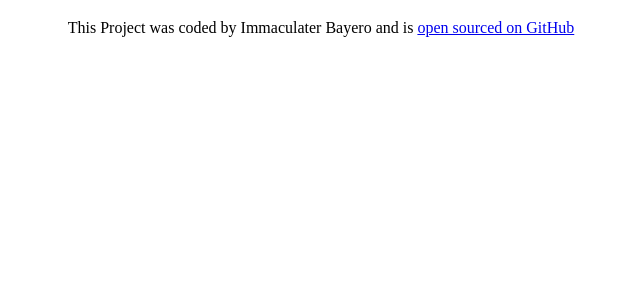
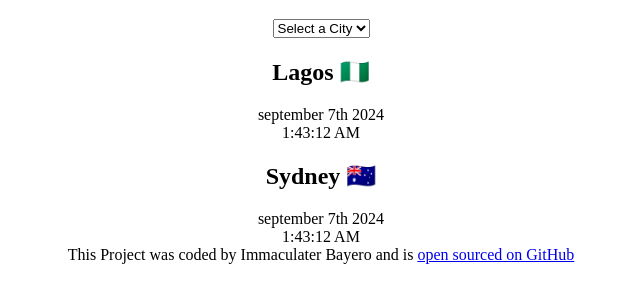
Before and after one commit to Immaculater/world-clock, a plain HTML site: page index.html in a window 1280 px wide. Shown: the part 61-364 px from the top of the page, without its empty margins (319-959 px from the left). Drawn offline with Linux system fonts and the light colour scheme.

Commit message:
added basic html structure

```diff
--- a/index.html
+++ b/index.html
@@ -1,15 +1,41 @@
 <!DOCTYPE html>
 <html lang="en">
   <head>
-    <meta charset="UTF-8">
-    <meta http-equiv="X-UA-Compatible" content="IE=edge">
-    <meta name="viewport" content="width=device-width, initial-scale=1.0">
+    <meta charset="UTF-8" />
+    <meta http-equiv="X-UA-Compatible" content="IE=edge" />
+    <meta name="viewport" content="width=device-width, initial-scale=1.0" />
     <title>I'mma World Clock</title>
-    <link rel="stylesheet" href="css/styles.css">
+    <link rel="stylesheet" href="css/styles.css" />
   </head>
   <body>
+    <div class="container">
       <h1>World Clock</h1>
-    <footer>This Project was coded by Immaculater Bayero and is <a href="https://github.com/Immaculater/world-clock" target="_blank">open sourced on GitHub</a></footer>
+      <select>
+        <option value="">Select a City</option>
+        <option value="new-york">New York</option>
+        <option value="tokyo">Tokyo</option>
+        <option value="paris">Paris</option>
+      </select>
+
+      <div class="cities">
+        <h2>Lagos 🇳🇬</h2>
+        <div class="date">september 7th 2024</div>
+        <div class="time">1:43:12 AM</div>
+      </div>
+
+      <div class="cities">
+        <h2>Sydney 🇦🇺</h2>
+        <div class="date">september 7th 2024</div>
+        <div class="time">1:43:12 AM</div>
+      </div>
+
+      <footer>
+        This Project was coded by Immaculater Bayero and is
+        <a href="https://github.com/Immaculater/world-clock" target="_blank"
+          >open sourced on GitHub</a
+        >
+      </footer>
       <script src="javaScript/app.js"></script>
+    </div>
   </body>
 </html>
```
Lines whose indentation alone changed are shown as unchanged.
